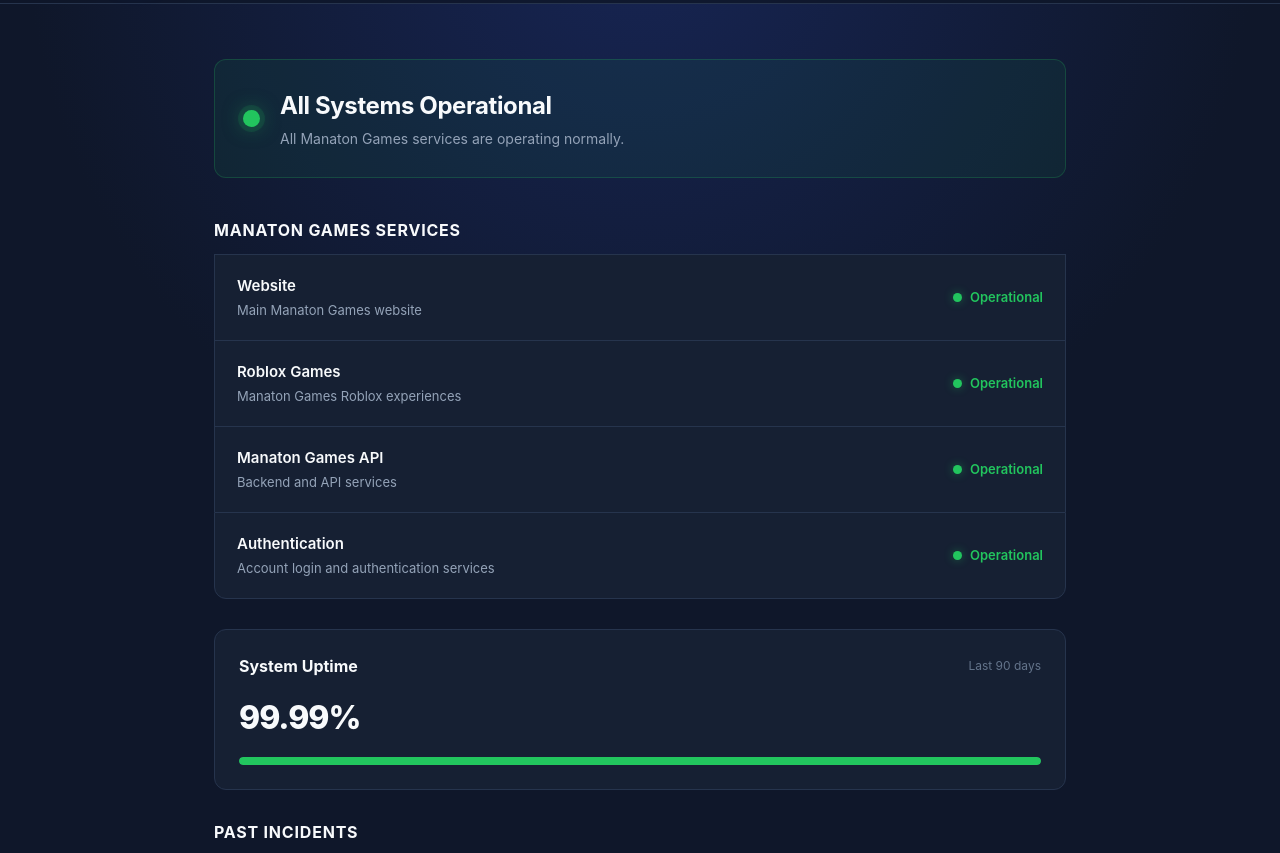
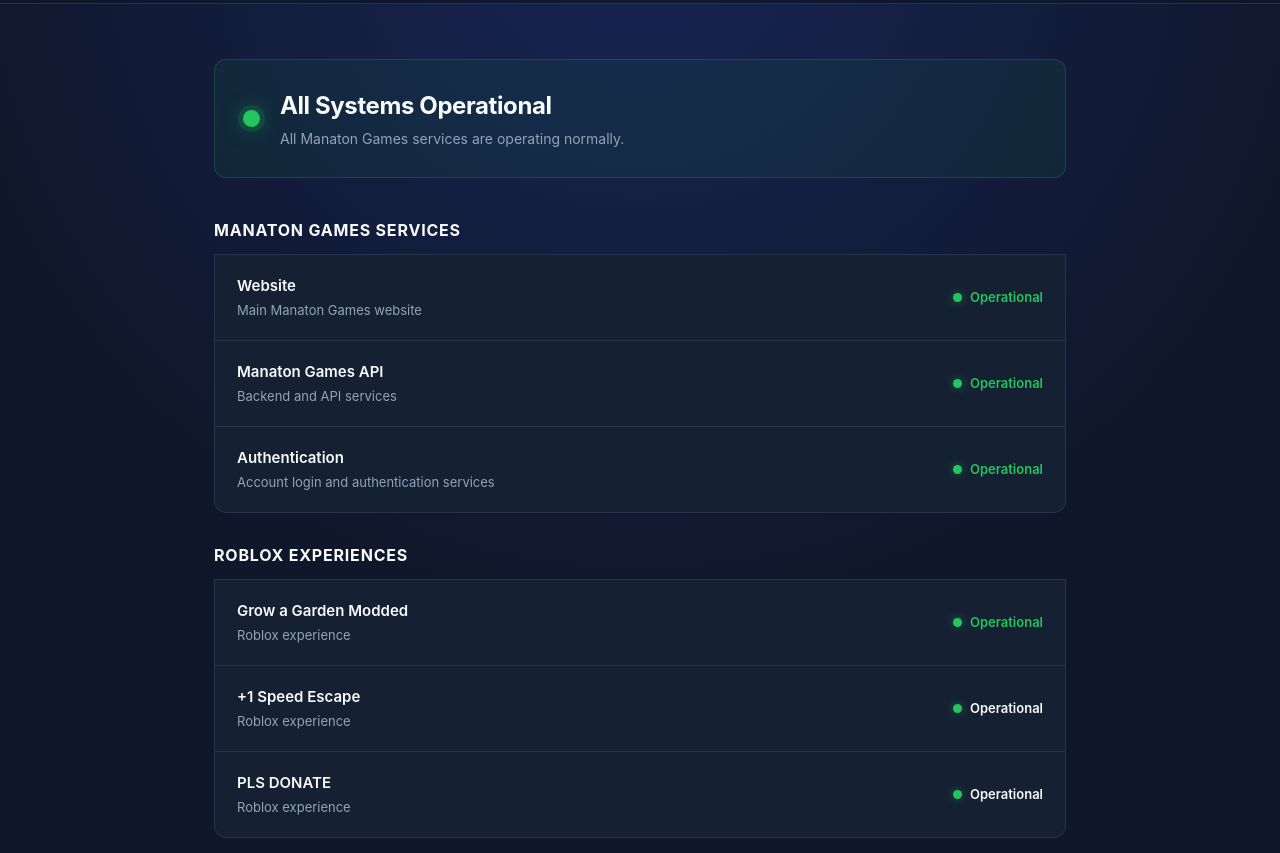
Before and after one commit to ManatonGames/manatongames-status, a plain HTML site: page index.html in a window 1280 px wide. Shown: the part 85-938 px from the top of the page. Drawn offline with Linux system fonts and the light colour scheme.

Commit message:
Refactor service section headers and descriptions

```diff
--- a/index.html
+++ b/index.html
@@ -85,7 +85,7 @@
 
 
        <!-- ====================================== -->
-        <!-- SERVICES -->
+<!-- MANATON GAMES SERVICES -->
 <!-- ====================================== -->
 
 <section class="status-section">
@@ -111,35 +111,6 @@
 
             <div class="service-description">
                 Main Manaton Games website
-                    </div>
-
-                </div>
-
-                <div class="service-status">
-
-                    <span class="status-dot operational"></span>
-
-                    <span>
-                        Operational
-                    </span>
-
-                </div>
-
-            </div>
-
-
-            <!-- ROBLOX GAMES -->
-
-            <div class="service">
-
-                <div class="service-info">
-
-                    <div class="service-name">
-                        Roblox Games
-                    </div>
-
-                    <div class="service-description">
-                        Manaton Games Roblox experiences
             </div>
 
         </div>
@@ -186,7 +157,7 @@
     </div>
 
 
-            <!-- AUTH -->
+    <!-- AUTHENTICATION -->
 
     <div class="service">
 
@@ -216,6 +187,109 @@
 
 </section>
 
+
+<!-- ====================================== -->
+<!-- ROBLOX EXPERIENCES -->
+<!-- ====================================== -->
+
+<section class="status-section">
+
+    <div class="section-header">
+
+        <h2>
+            Roblox Experiences
+        </h2>
+
+    </div>
+
+
+    <!-- GROW A GARDEN MODDED -->
+
+    <div class="service">
+
+        <div class="service-info">
+
+            <div class="service-name">
+                Grow a Garden Modded
+            </div>
+
+            <div class="service-description">
+                Roblox experience
+            </div>
+
+        </div>
+
+        <div class="service-status">
+
+            <span class="status-dot operational"></span>
+
+            <span>
+                Operational
+            </span>
+
+        </div>
+
+    </div>
+
+
+    <!-- +1 SPEED ESCAPE -->
+
+    <div class="service">
+
+        <div class="service-info">
+
+            <div class="service-name">
+                +1 Speed Escape
+            </div>
+
+            <div class="service-description">
+                Roblox experience
+            </div>
+
+        </div>
+
+        <div class="service-status">
+
+            <span class="status-dot operational"></span>
+
+            <span>
+                Operational
+            </span>
+
+        </div>
+
+    </div>
+
+
+    <!-- PLS DONATE -->
+
+    <div class="service">
+
+        <div class="service-info">
+
+            <div class="service-name">
+                PLS DONATE
+            </div>
+
+            <div class="service-description">
+                Roblox experience
+            </div>
+
+        </div>
+
+        <div class="service-status">
+
+            <span class="status-dot operational"></span>
+
+            <span>
+                Operational
+            </span>
+
+        </div>
+
+    </div>
+
+</section>
 
         <!-- ====================================== -->
         <!-- UPTIME -->
```
Lines whose indentation alone changed are shown as unchanged.
